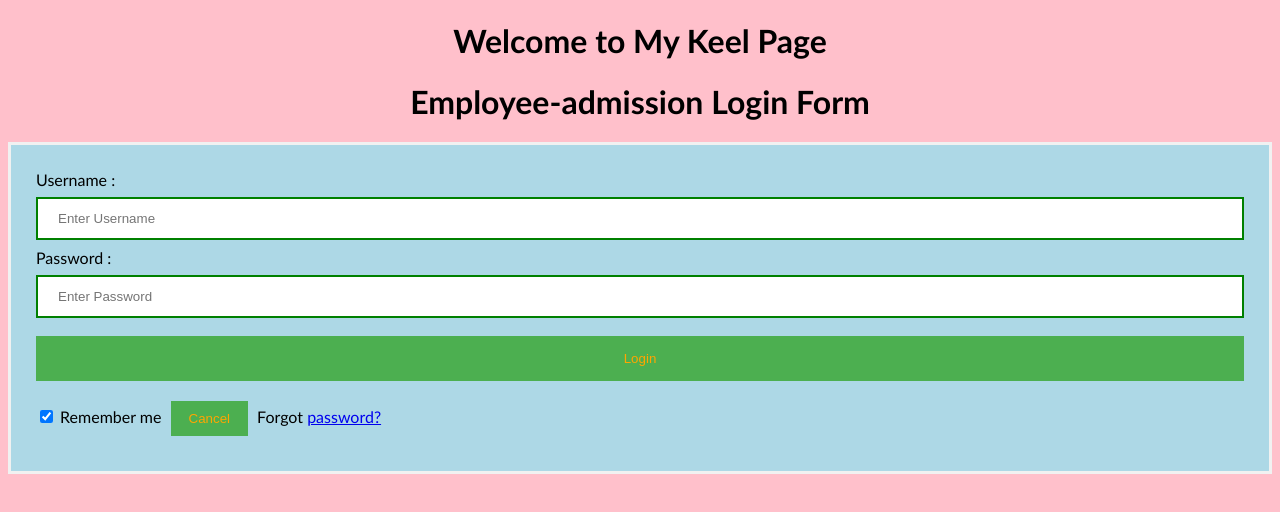
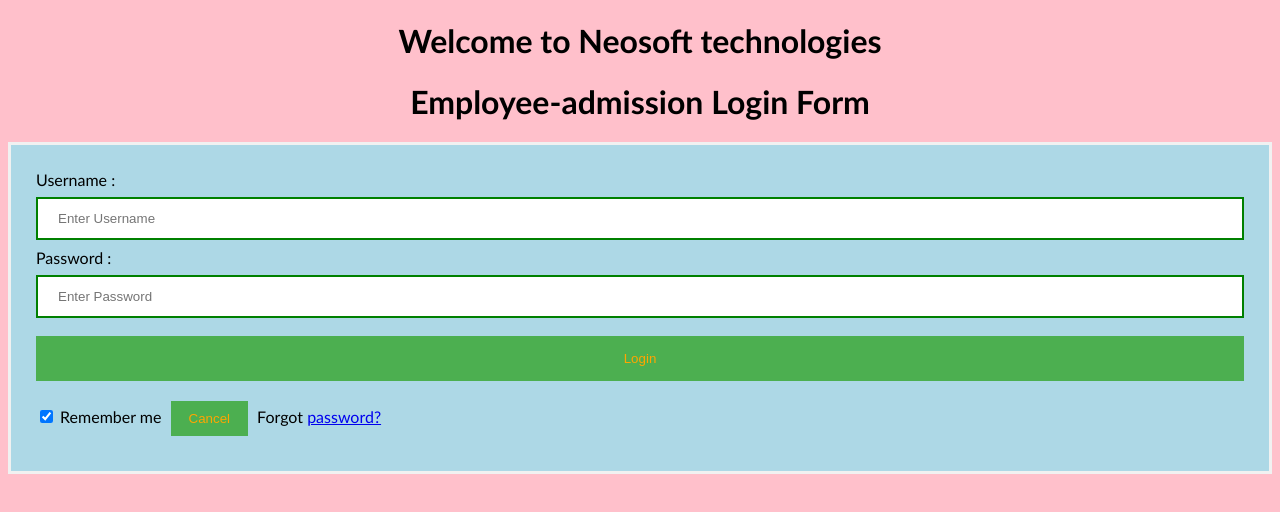
Before and after one commit to nirajvishwakarma/keel-prac, a plain HTML site: page index.html in a window 1280 px wide. Drawn offline with Linux system fonts and the light colour scheme.

Commit message:
index chnage

```diff
--- a/index.html
+++ b/index.html
@@ -45,7 +45,7 @@
 </style>
 </head>
 <body>
-	<center> <h1> Welcome to My Keel Page </h1> </center>
+	<center> <h1> Welcome to Neosoft technologies </h1> </center>
 
     <center> <h1> Employee-admission Login Form </h1> </center>
     <form>
```
